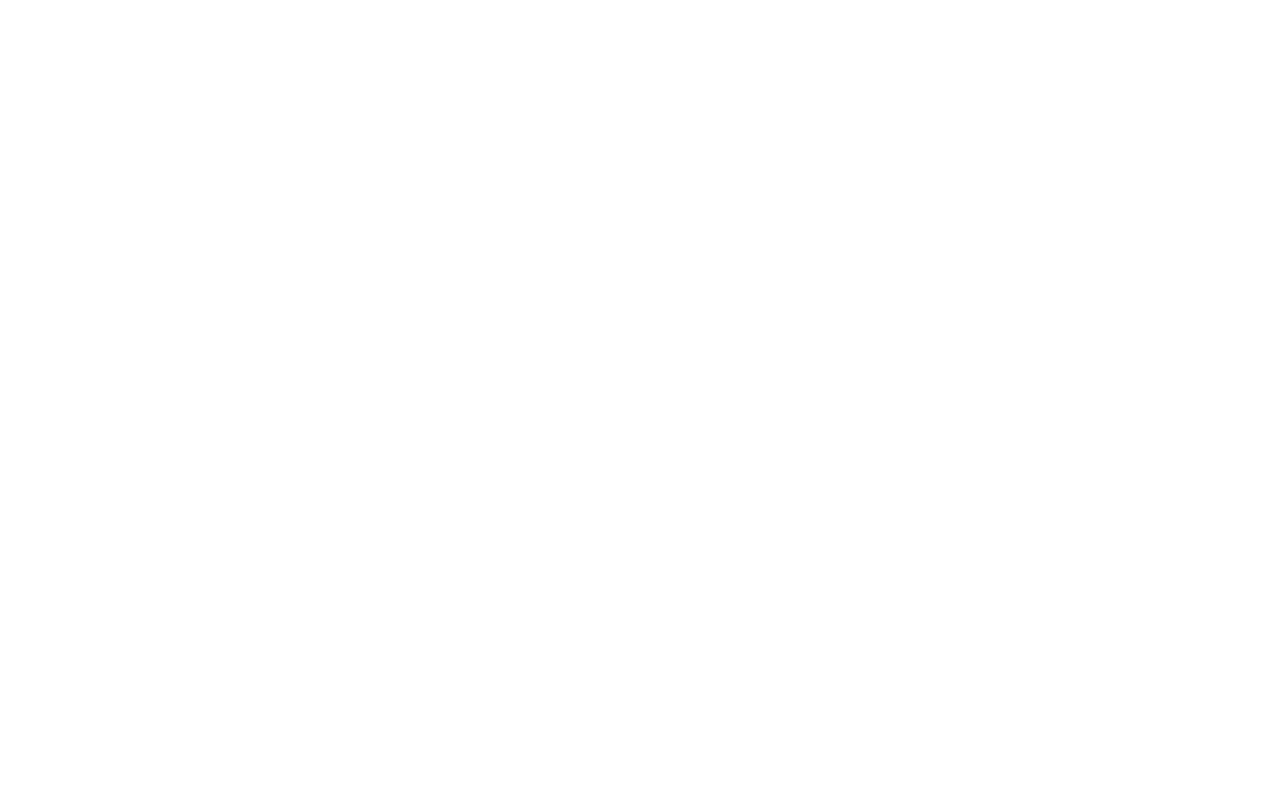
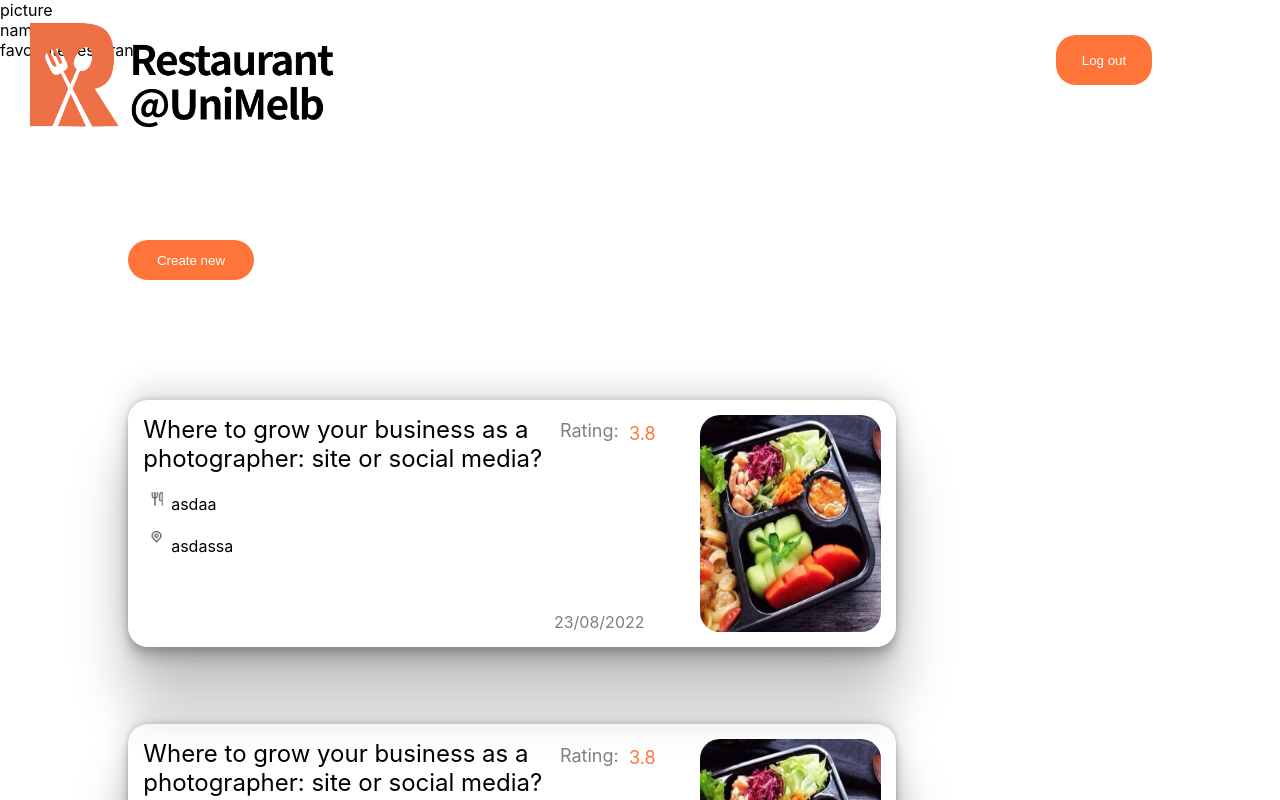
Before and after one commit to yihangYH/COMP30022-Project-Frontend, a React (Create React App) app in the folder app/: page /creat/1 in a window 1280 px wide. Before the commit this address had no page. Shown: the top 800 px of the page. Built offline with nearby package versions, Linux system fonts and the light colour scheme.

Commit message:
add logo and router for create post page

```diff
--- a/app/src/App.css
+++ /dev/null
@@ -1,38 +0,0 @@
-.App {
-  text-align: center;
-}
-
-.App-logo {
-  height: 40vmin;
-  pointer-events: none;
-}
-
-@media (prefers-reduced-motion: no-preference) {
-  .App-logo {
-    animation: App-logo-spin infinite 20s linear;
-  }
-}
-
-.App-header {
-  background-color: #282c34;
-  min-height: 100vh;
-  display: flex;
-  flex-direction: column;
-  align-items: center;
-  justify-content: center;
-  font-size: calc(10px + 2vmin);
-  color: white;
-}
-
-.App-link {
-  color: #61dafb;
-}
-
-@keyframes App-logo-spin {
-  from {
-    transform: rotate(0deg);
-  }
-  to {
-    transform: rotate(360deg);
-  }
-}
--- a/app/src/App.js
+++ /dev/null
@@ -1,23 +0,0 @@
-import './App.css';
-
-function App() {
-  return (
-    <div className="App">
-      <header className="App-header">
-        <p>
-          Edit <code>src/App.js</code> and save to reload.
-        </p>
-        <a
-          className="App-link"
-          href="https://reactjs.org"
-          target="_blank"
-          rel="noopener noreferrer"
-        >
-          Learn React
-        </a>
-      </header>
-    </div>
-  );
-}
-
-export default App;
--- a/app/src/component/header.js
+++ b/app/src/component/header.js
@@ -3,7 +3,9 @@
 function Header(props){
     return(
         <div className='header'>
-            <div>logo</div>
+            <div>
+                <img className='logo' src={process.env.PUBLIC_URL + '/logo.png'} />
+            </div>
             <div>
                 <button id = "btn" className='login'>{props.btnText}</button>
             </div>
--- a/app/src/component/mainPage.js
+++ b/app/src/component/mainPage.js
@@ -7,7 +7,7 @@
         <div>
             <Header btnText="Log out" />
             <div className='main_content'>
-                <button>Create new</button>
+                <button className='create_new'>Create new</button>
             </div>
             <div className='post_list'>
                 <ul className='main_page_ul'>
@@ -22,6 +22,19 @@
                     </li>
                 </ul>
             </div>
+            <div className='profile'>
+                <ul>
+                    <li>
+                        picture
+                    </li>
+                    <li>
+                        name
+                    </li>
+                    <li>
+                        favourite resturant
+                    </li>
+                </ul>
+            </div>
         </div>
 
     )
--- a/app/src/css/header.css
+++ b/app/src/css/header.css
@@ -5,7 +5,6 @@
 .header{
     display: flex;
     position: absolute;
-    margin-top: 4%;
     width: 100%;
     height: 20%;
 }
@@ -24,5 +23,14 @@
     padding: 10px 24px;
     background-color: #FF7539;
     width: 96px;
-    height: 40px;
+    height: 50px;
+    top: 22%;
+    cursor:pointer;
 }
+
+.logo{
+    width: 100%;
+    height: 100%;
+    display: flex;
+    position: relative;
+}
--- a/app/src/css/mainPage.css
+++ b/app/src/css/mainPage.css
@@ -21,6 +21,10 @@
     height: 40px;
 }
 
+.create_new{
+    cursor:pointer;
+}
+
 .post_list {
     display: flex;
     position: absolute;
--- a/app/src/index.js
+++ b/app/src/index.js
@@ -1,7 +1,6 @@
 import React from 'react';
 import ReactDOM from 'react-dom/client';
 import './index.css';
-import App from './App';
 import Home from './component/home';
 import MaigPage from './component/mainPage';
 import {
@@ -17,6 +16,7 @@
         <Routes>
             <Route exact path='/' element={< Home />}></Route>
             <Route exact path='/mainpage/:id' element={< MaigPage />}></Route>
+            <Route exact path='/creat/:id' element={< MaigPage />}></Route>
         </Routes>
     </Router>
 //   <React.StrictMode>
```
Also changed, not shown: app/public/logo.png (added).
